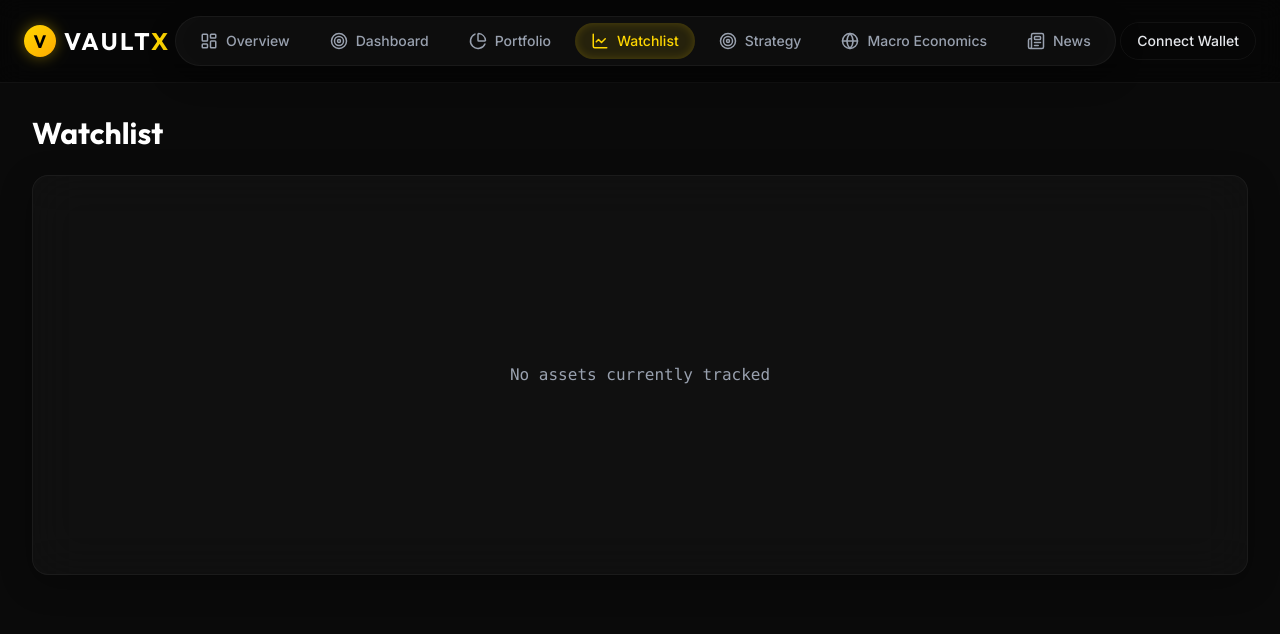
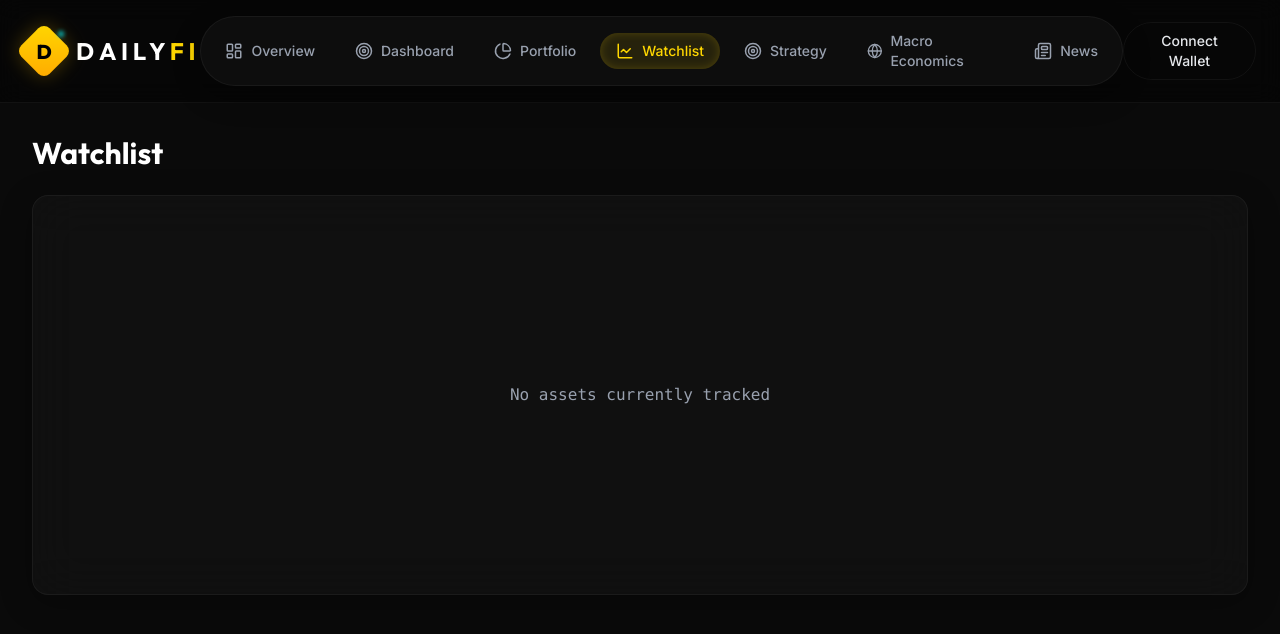
Before and after one commit to mirfozilovmuhammadali-tech/DailyFi, a React (Vite) app: page /watchlist in a window 1280 px wide. Shown: the top 634 px of the page. Built offline with nearby package versions, Linux system fonts and the light colour scheme.

Commit message:
chore: branding update - rename to DailyFi and integrate Precision Monolith logo

```diff
--- a/index.html
+++ b/index.html
@@ -4,7 +4,7 @@
     <meta charset="UTF-8" />
     <link rel="icon" type="image/svg+xml" href="/favicon.svg" />
     <meta name="viewport" content="width=device-width, initial-scale=1.0" />
-    <title>vaultx-pro-crypto-dashboard</title>
+    <title>DailyFi - Premium Crypto Terminal</title>
   </head>
   <body>
     <div id="root"></div>
--- a/package.json
+++ b/package.json
@@ -1,5 +1,5 @@
 {
-  "name": "vaultx-pro-crypto-dashboard",
+  "name": "dailyfi-crypto-terminal",
   "private": true,
   "version": "0.0.0",
   "type": "module",
--- a/src/components/HeroSection.tsx
+++ b/src/components/HeroSection.tsx
@@ -19,9 +19,9 @@ const HeroSection: React.FC<HeroSectionProps> = ({ totalBalance, portfolioChange
 
       <div className="relative z-10 flex flex-col md:flex-row justify-between items-start md:items-center gap-6">
         <div className="space-y-2">
-          <div className="inline-flex items-center gap-2 px-3 py-1 rounded-full bg-white/5 border border-white/10 text-xs font-medium text-gray-300 mb-2">
-            <Wallet size={14} className="text-gold" />
-            <span>VAULTX Premium</span>
+          <div className="inline-flex items-center gap-2 px-3 py-1 rounded-full bg-gold/10 border border-gold/20 text-xs font-bold text-gold mb-2 tracking-wide uppercase">
+            <div className="w-2 h-2 bg-gold rotate-45"></div>
+            <span>DailyFi Premium</span>
           </div>
           <h1 className="text-4xl md:text-5xl font-heading font-bold text-white tracking-tight">
             My Crypto Portfolio
--- a/src/components/Layout.tsx
+++ b/src/components/Layout.tsx
@@ -17,11 +17,16 @@ const Layout: React.FC = () => {
     <div className="min-h-screen bg-dark-bg flex flex-col font-sans">
       {/* Top Navigation */}
       <nav className="glass-nav sticky top-0 z-50 px-6 py-4 flex items-center justify-between">
-        <div className="flex items-center gap-2">
-          <div className="w-8 h-8 rounded-full bg-gradient-to-br from-gold to-gold-light flex items-center justify-center shadow-[0_0_15px_rgba(255,215,0,0.4)]">
-            <span className="text-black font-heading font-bold text-lg leading-none pt-0.5">V</span>
+        <div className="flex items-center gap-3 group cursor-pointer">
+          <div className="relative w-10 h-10 flex items-center justify-center">
+            {/* Diamond Faceted Base */}
+            <div className="absolute inset-0 bg-gradient-to-br from-gold via-gold-dark to-gold-light rounded-lg rotate-45 shadow-[0_0_20px_rgba(234,179,8,0.3)] group-hover:shadow-[0_0_30px_rgba(6,182,212,0.4)] transition-all duration-500"></div>
+            {/* Monogram */}
+            <span className="relative z-10 text-black font-heading font-black text-xl leading-none mt-0.5">D</span>
+            {/* Subtle Cyan Micro-glow */}
+            <div className="absolute top-0 right-0 w-1.5 h-1.5 bg-cyan rounded-full blur-[2px] animate-pulse"></div>
           </div>
-          <span className="font-heading font-bold text-2xl tracking-widest text-white">VAULT<span className="text-gold">X</span></span>
+          <span className="font-heading font-bold text-2xl tracking-[0.2em] text-white">DAILY<span className="text-gold">FI</span></span>
         </div>
 
         <div className="hidden md:flex items-center gap-2 glass-card px-2 py-1.5 rounded-full">
```
Also changed, not shown: 1 other file (tests, documents, lock files or other folders).
